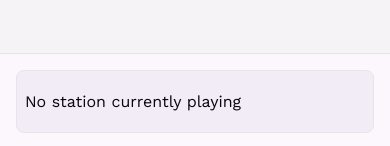
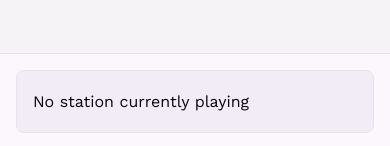
Before and after one commit to Rich1997/radioso, a React (Vite) app: page / in a window 390 px wide. Shown: the part 695-841 px from the top of the page. Built offline with nearby package versions, Linux system fonts and the light colour scheme; no server answers.

Commit message:
Fix UI issues

```diff
--- a/src/components/AudioPlayer.tsx
+++ b/src/components/AudioPlayer.tsx
@@ -111,7 +111,7 @@ const AudioPlayer: React.FC<AudioPlayerProps> = ({
             <div className="h-full gap-4 cursor-pointer flex items-center" onClick={toggleDrawer}>
                 <Surface>
                     <>
-                        <div className="flex gap-2 sm:gap-4 items-center">
+                        <div className="flex gap-4 items-center">
                             <div className="h-10">
                                 <button
                                     className="controls-area"
@@ -209,7 +209,7 @@ const AudioPlayer: React.FC<AudioPlayerProps> = ({
                                     )}
                                 </button>
                             </div>
-                            <div className="flex items-center gap-2 justify-center w-full sm:w-2/3 lg:w-1/2 h-6">
+                            <div className="flex items-center justify-center w-full sm:w-2/3 lg:w-1/2 h-6 gap-2">
                                 <button
                                     className="text-muted-foreground"
                                     onClick={(e) => {
@@ -235,7 +235,6 @@ const AudioPlayer: React.FC<AudioPlayerProps> = ({
                                         } as React.CSSProperties
                                     }
                                 />
-                                <div className="pb-24" />
                             </div>
                         </div>
                         <div className="hidden">{tags}</div>
--- a/src/components/ui snippets/Surface.tsx
+++ b/src/components/ui snippets/Surface.tsx
@@ -7,7 +7,7 @@ type SurfaceProps = {
 
 const Surface: React.FC<SurfaceProps> = ({ children }) => {
     return (
-        <div className="flex-1 rounded-lg border px-2 sm:px-4 h-full flex items-center bg-muted/30 justify-between gap-2">
+        <div className="flex-1 rounded-lg border px-4 h-full flex items-center bg-muted/30 justify-between gap-2">
             {children}
         </div>
     );
```
